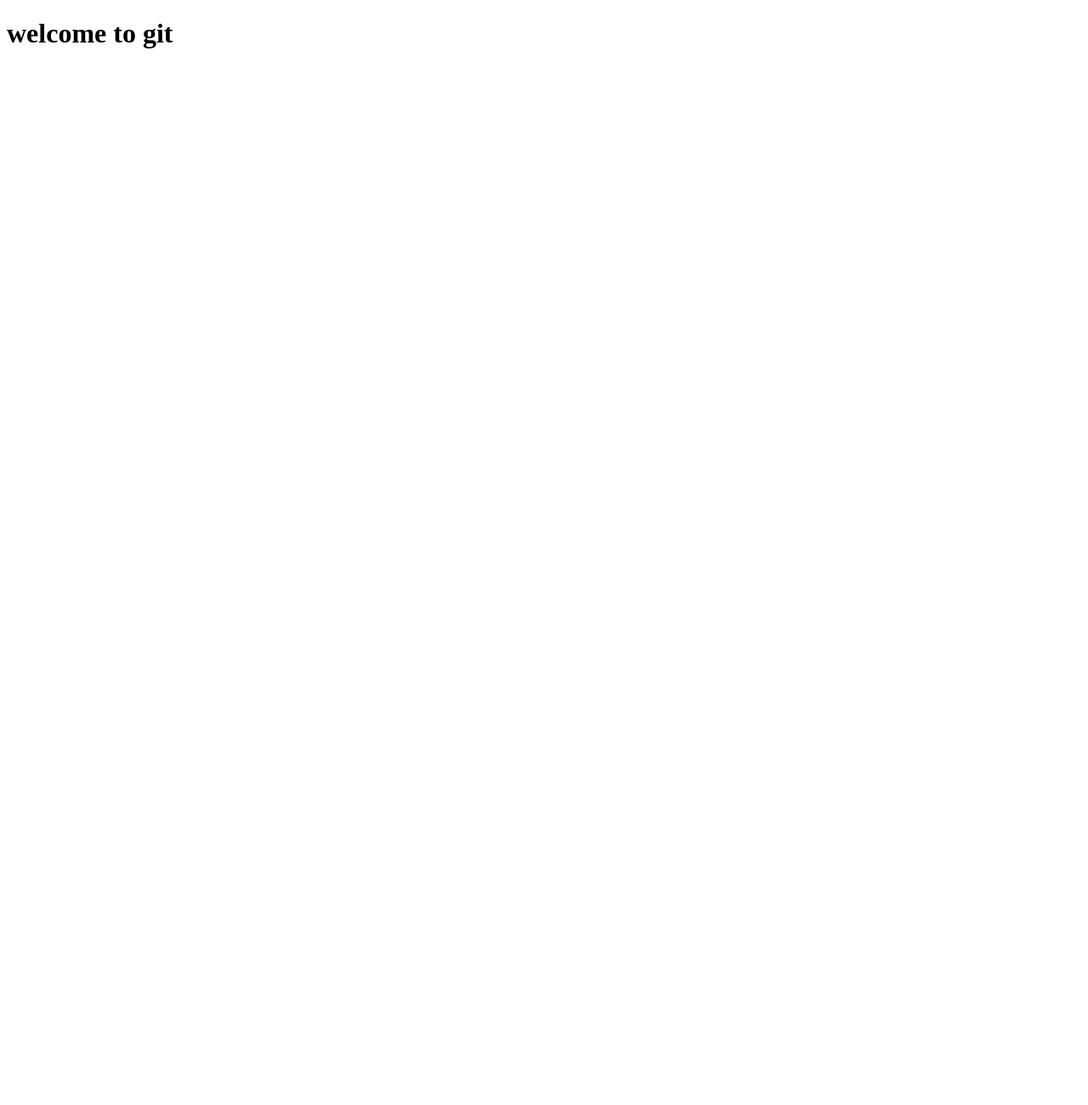
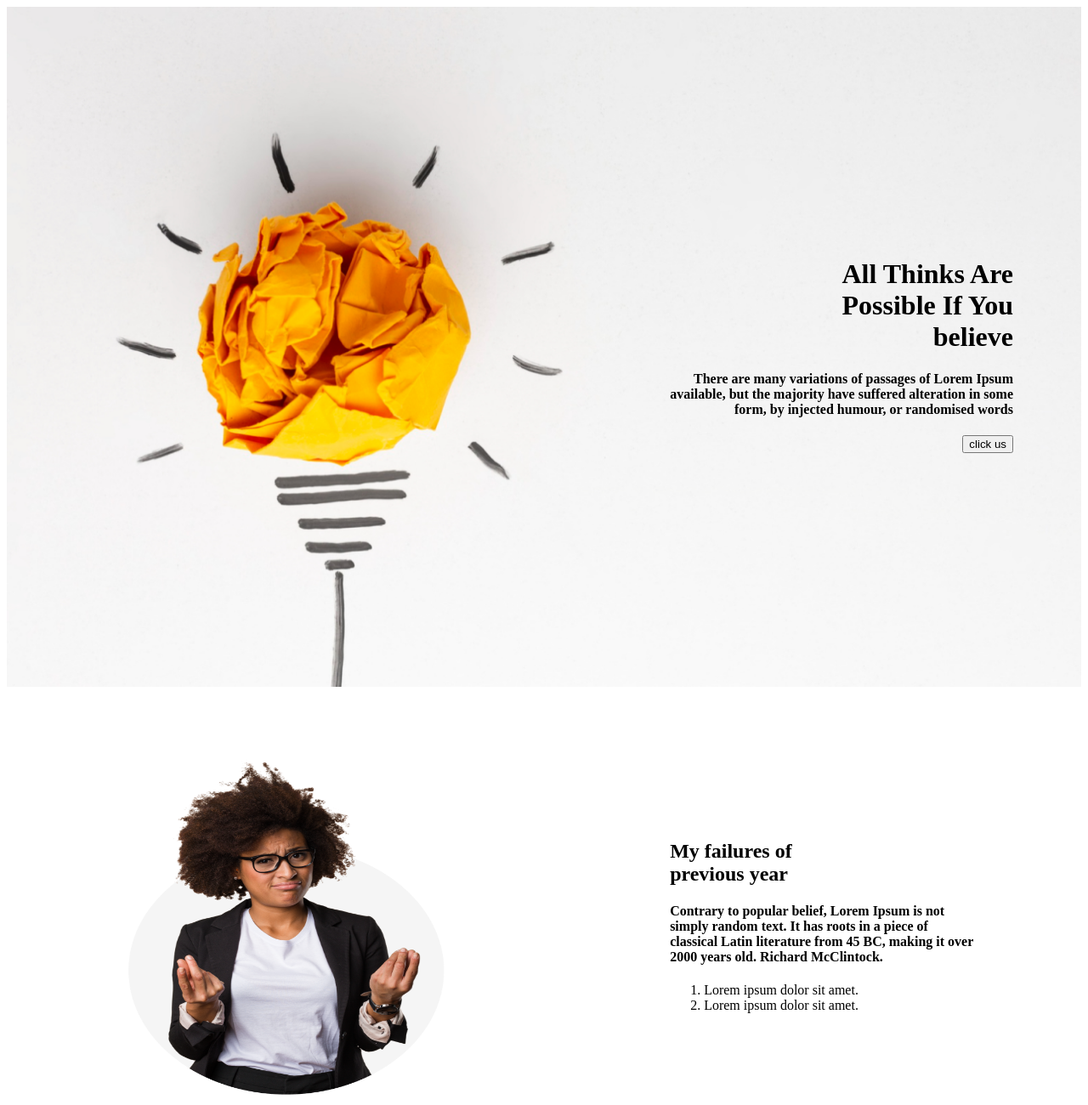
Before and after one commit to mdhabib51417/calender, a plain HTML site: page index.html in a window 1280 px wide. Shown: the whole page at 85% size. Before the commit the page ends 800 px from the top, so only its background shows below. Drawn offline with Linux system fonts and the light colour scheme.

Commit message:
banner and about section add

```diff
--- a/index.html
+++ b/index.html
@@ -5,9 +5,42 @@
     <meta http-equiv="X-UA-Compatible" content="IE=edge">
     <meta name="viewport" content="width=device-width, initial-scale=1.0">
     <title>Document</title>
+    <link rel="stylesheet" href="style.css">
 </head>
 <body>
-    <h1>welcome to git</h1>
+    <header>
+
+        <div class="banner">
+            <h1>All Thinks Are <br>
+                Possible If You <br>
+                believe</h1>
+
+
+            <h4>There are many variations of passages of Lorem Ipsum <br>
+                available, but the majority have suffered alteration in some <br>
+                form, by injected humour, or randomised words</h4>
+
+
+            <button>click us</button>
+        </div>
+    </header>
+             <article class="about">
+                <img src="images/person.png" alt="image is not found">
+                <div>
+                    <h1> My failures of <br>
+                        previous year</h1>
+
+                        <h4>Contrary to popular belief, Lorem Ipsum is not <br>
+                            simply random text. It has roots in a piece of <br>
+                            classical Latin literature from 45 BC, making it over <br>
+                            2000 years old. Richard McClintock.</h4>
+                    <ol>
+                        <li>Lorem ipsum dolor sit amet.</li>
+                        <li>Lorem ipsum dolor sit amet.</li>
+                    </ol>
+                </div>
+
+             </article>
 
 </body>
 </html>
--- /dev/null
+++ b/style.css
@@ -0,0 +1,25 @@
+
+header{
+    background-image: url('./images/banner/banner1.png');
+    background-size:cover;
+    height: 100vh;
+    display: flex;
+    align-items: center;
+    justify-content: end;
+
+}
+.banner{
+    text-align: right;
+    margin-right: 80px;
+
+}
+.about{
+    display: flex;
+    justify-content: space-around;
+    align-items: center;
+    margin: 80px 0;
+}
+.about img{
+    height: 400px;
+    width: 400px;
+}
```
Also changed, not shown: images/banner/banner1.png (added), images/banner/banner2.png (added), images/banner/banner3.png (added), images/check-mark.png (added), images/gradient1.png (added), images/gradient2.png (added), images/gradient3.png (added), images/icons/ecom.png (added), images/icons/fb.png (added), images/icons/js.png (added), images/icons/smoke.png (added), images/icons/twitter.png (added), images/icons/web.png (added), images/icons/youtube.png (added), 2 more files.
